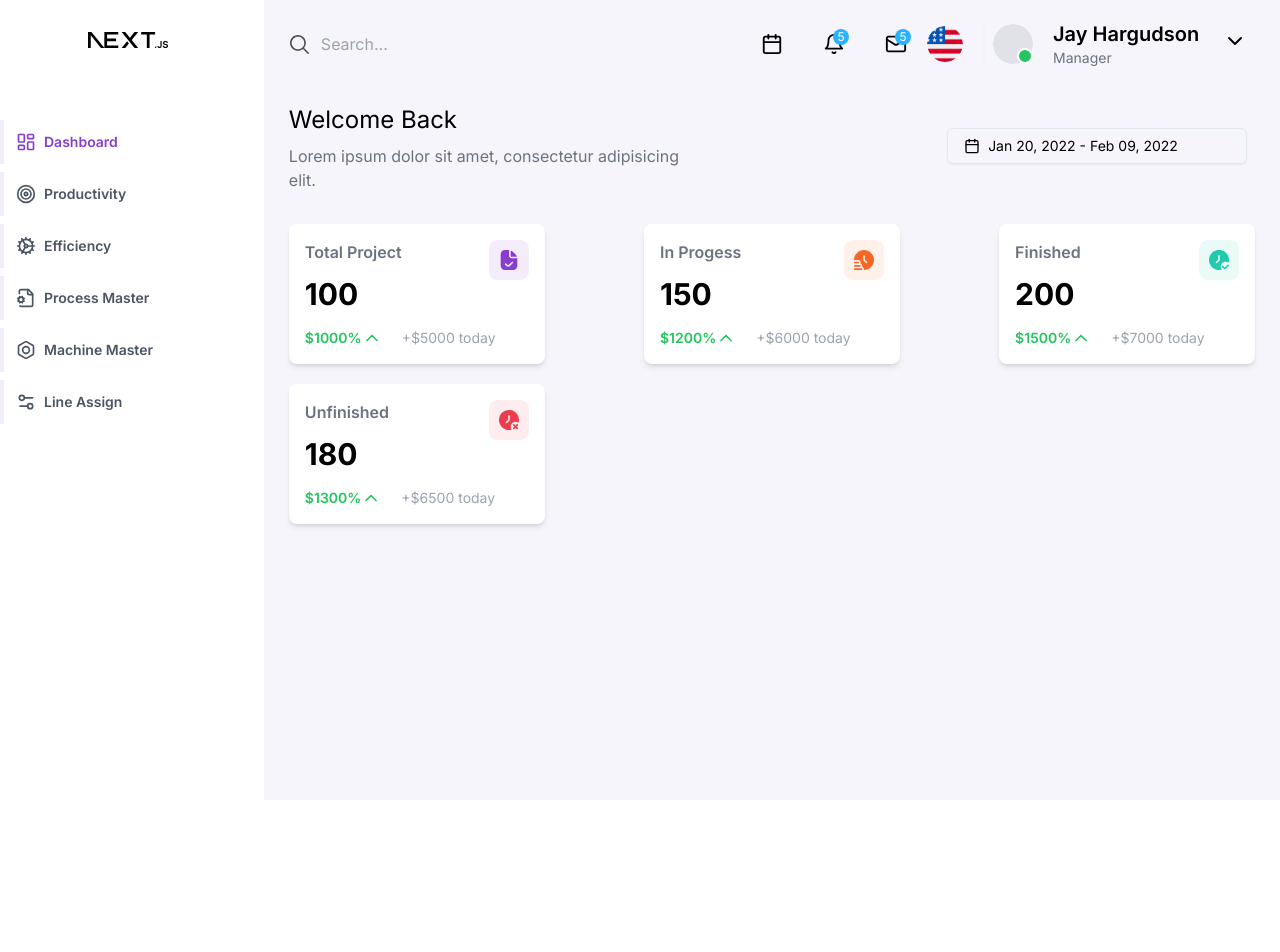
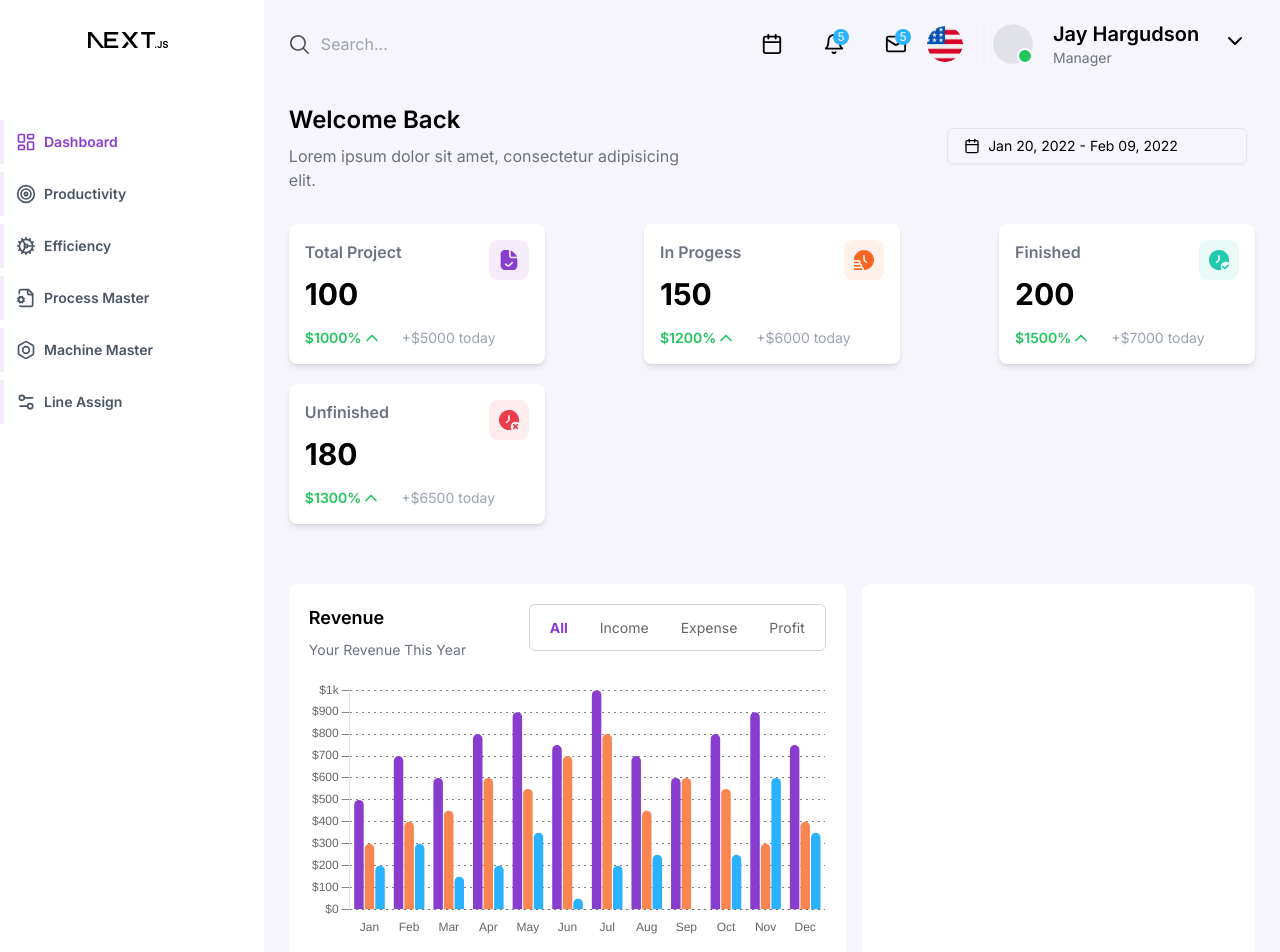
Before and after one commit to Febiecode/naiduhall, a Next.js app: page / in a window 1280 px wide. Shown: the top 952 px of the page. Before the commit the page ends 800 px from the top, so only its background shows below. Built offline with nearby package versions, Linux system fonts and the light colour scheme.

Commit message:
Revenue Section

```diff
--- a/package.json
+++ b/package.json
@@ -13,14 +13,17 @@
     "@radix-ui/react-icons": "^1.3.0",
     "@radix-ui/react-popover": "^1.0.7",
     "@radix-ui/react-slot": "^1.0.2",
+    "chart.js": "^4.4.2",
     "class-variance-authority": "^0.7.0",
     "clsx": "^2.1.0",
     "date-fns": "^3.6.0",
     "lucide-react": "^0.364.0",
     "next": "14.1.4",
     "react": "^18",
+    "react-chartjs-2": "^5.2.0",
     "react-day-picker": "^8.10.0",
     "react-dom": "^18",
+    "styled-components": "^6.1.8",
     "tailwind-merge": "^2.2.2",
     "tailwindcss-animate": "^1.0.7"
   },
--- a/src/app/globals.css
+++ b/src/app/globals.css
@@ -33,7 +33,7 @@
   display: flex;
   justify-content: space-between;
   flex-direction: row;
-  height: 100vh;
+  height: 100%;
   width: 100%;
 }
 
--- a/src/components/Dashboard/Dashboard.tsx
+++ b/src/components/Dashboard/Dashboard.tsx
@@ -2,15 +2,19 @@ import React from 'react'
 import NavBar from '../navbar/NavBar'
 import WelcomeSelectDate from '../molecules/WelcomeSelectDate'
 import CardsList from '../molecules/CardList'
+import ChartSection from '../molecules/ChartSection'
 
 const Dashboard = () => {
   return (
     <>
-       <div className="customMain">
-       <NavBar />
-       <WelcomeSelectDate />
-       <CardsList />
-       </div>
+      <section className="customMain">
+        <NavBar />
+        <WelcomeSelectDate />
+        <CardsList />
+        <ChartSection />
+
+      </section>
+
 
     </>
   )
--- /dev/null
+++ b/src/components/atoms/charts/BarChart.tsx
@@ -0,0 +1,115 @@
+"use client"
+import React, {useState} from 'react';
+import {
+  Chart as ChartJS,
+  CategoryScale,
+  LinearScale,
+  BarElement,
+  Title,
+  Tooltip,
+  Legend,
+} from 'chart.js';
+import { Bar } from 'react-chartjs-2';
+
+ChartJS.register(
+  CategoryScale,
+  LinearScale,
+  BarElement,
+  Title,
+  Tooltip,
+  Legend
+);
+
+interface BarChartProps{
+  dataset1Data: number[],
+  dataset2Data: number[],
+  dataset3Data: number[],
+
+}
+
+const labels = ['Jan', 'Feb', 'Mar', 'Apr', 'May', 'Jun', 'Jul', 'Aug', 'Sep', 'Oct', 'Nov', 'Dec'];
+
+const dataset1Data = [500, 700, 600, 800, 900, 750, 1000, 700, 600, 800, 900, 750,]; // Example custom data for Dataset 1
+const dataset2Data = [300, 400, 450, 600, 550, 700, 800, 450, 600, 550,300, 400]; // Example custom data for Dataset 2
+const profitData = dataset1Data.map((income, index) => income - dataset2Data[index]);
+
+
+const BarChart: React.FC = () => {
+
+
+  const [data, setData] = useState({
+    labels: labels,
+  datasets: [
+    {
+      label: 'Income',
+      data: dataset1Data,
+      backgroundColor: '#883DCF',
+    },
+    {
+      label: 'Expense',
+      data: dataset2Data,
+      backgroundColor: '#F98550',
+    },
+    {
+      label: 'Profit',
+      data: profitData,
+      backgroundColor: '#2BB2FE',
+    }
+  ]
+  });
+  return (
+    <>
+      <div className='w-full py-5'>
+      <Bar
+        data={data}
+        options={{
+          plugins: {
+            legend: {
+              display: false, // Hide legend
+            },
+          },
+          scales: {
+            x: {
+
+              grid: {
+                display: false, // Remove x-axis grid lines
+              },
+            },
+            y: {
+
+              grid:{
+                color: 'grey',
+            },
+            border: {
+                dash: [2,4],
+            },
+            ticks: {
+              callback: function(value) {
+                if (typeof value === 'number') {
+                  if (value >= 1000) {
+                    return `$${(value / 1000)}k`; // Display 'k' for thousands
+                  } else {
+                    return `$${value}`; // Display regular value
+                  }
+                } else {
+                  return value.toString();
+                }
+              }
+          }
+
+            },
+          },
+          elements: {
+            bar: {
+              borderRadius: 5, // Set border-radius
+            },
+          },
+        }}
+      />
+    </div>
+    </>
+  );
+}
+
+
+export default BarChart;
--- a/src/components/molecules/CardList.tsx
+++ b/src/components/molecules/CardList.tsx
@@ -18,10 +18,7 @@ const CardsList = () => {
                     {cardsData.map((card, index) => (
                         <Card key={index} {...card} />
                     ))}
-
                 </div>
-
-
             </div>
 
         </>
--- /dev/null
+++ b/src/components/molecules/ChartMenu.tsx
@@ -0,0 +1,67 @@
+import React from 'react'
+import { useState } from 'react'
+import styled from 'styled-components'
+const filterMenuCategory = ['All', 'Income', 'Expense', 'Profit']
+
+const Button = styled.button`
+	color: '#883DCF';
+	cursor: pointer;
+	padding-left: 1rem;
+	padding-right: 1rem;
+	padding-bottom: 0.5rem;
+	padding-top: 0.5rem;
+    font-size: 14px;
+	border-radius: 6px;
+	&:disabled {
+	color: grey;
+	opacity: 0.7;
+	cursor: default;
+	}
+	`;
+
+const ButtonToggle = styled(Button) <{ active: boolean }>`
+	opacity: 0.6;
+	${({ active }) =>
+        active && `
+    color: #883DCF;
+		font-weight: bold;
+		opacity: 1;
+	`}
+	`;
+
+function ToggleGrp() {
+    const [active, setActive] = useState(filterMenuCategory[0]);
+
+    const handleButtonClick = (filterCategory: string) => {
+        setActive(filterCategory);
+        console.log('Active:', filterCategory);
+    };
+
+    return (
+        <div className='flex justify-center py-1 px-1 rounded-md border border-gray-300'>
+            {filterMenuCategory.map((filterCategory, index) => (
+                <ButtonToggle
+                    key={index}
+                    active={active === filterCategory}
+                    onClick={() => handleButtonClick(filterCategory)}
+                    className="hover:text-custom-purple hover:bg-primary-custom-purple"
+                >
+                    {filterCategory}
+                </ButtonToggle>
+            ))}
+        </div>
+    );
+}
+
+const ChartMenu = () => {
+    return (
+        <>
+
+            <section className='flex w-full items-center justify-between'>
+                <ToggleGrp />
+            </section>
+        </>
+    )
+}
+
+export default ChartMenu
--- /dev/null
+++ b/src/components/molecules/ChartSection.tsx
@@ -0,0 +1,22 @@
+import React from 'react'
+import BarChart from '../atoms/charts/BarChart'
+import ChartSectionHearder from '../molecules/ChartSectionHearder'
+
+
+const ChartSection = () => {
+  return (
+    <>
+        <div className="grid grid-cols-12 gap-4 w-[98%] mt-10 ">
+                <div className="w-full col-span-7 flex flex-wrap flex-row justify-between bg-white p-5 rounded-lg">
+                    <ChartSectionHearder />
+                    <BarChart />
+                </div>
+                <div className="w-full col-span-5 flex flex-wrap flex-row justify-between bg-white p-5 rounded-lg">
+
+                </div>
+            </div>
+    </>
+  )
+}
+
+export default ChartSection
--- /dev/null
+++ b/src/components/molecules/ChartSectionHearder.tsx
@@ -0,0 +1,21 @@
+import React from 'react'
+import ChartMenu from './ChartMenu'
+
+const ChartSectionHearder = () => {
+    return (
+        <>
+            <div className="h-auto w-full col-span-5 flex flex-row justify-between">
+                <div className='flex flex-col'>
+                    <h1 className="text-base sm:text-sm md:text-base lg:text-lg xl:text-lg mb-2 font-semibold">Revenue</h1>
+                    <p className="text-sm text-gray-500">Your Revenue This Year</p>
+                </div>
+
+                <div>
+                    <ChartMenu />
+                </div>
+            </div>
+        </>
+    )
+}
+
+export default ChartSectionHearder
--- a/src/components/molecules/WelcomeSelectDate.tsx
+++ b/src/components/molecules/WelcomeSelectDate.tsx
@@ -4,9 +4,9 @@ import DatePickerWithRange  from '../atoms/DatePickerWithRange'
 const WelcomeSelectDate = () => {
     return (
         <>
-            <div className="grid grid-cols-12 gap-4 h-20 w-[98%] mt-10 place-items-center">
+            <div className="grid grid-cols-12 gap-4 w-[98%] h-[100%] mt-10 place-items-center">
                 <div className="h-20 w-full col-span-5 flex flex-col justiify-center">
-                    <h1 className="text-base sm:text-sm md:text-base lg:text-xl xl:text-2xl mb-2">Welcome Back</h1>
+                    <h1 className="text-base sm:text-sm md:text-base lg:text-xl xl:text-2xl mb-2 font-semibold">Welcome Back</h1>
                     <p className="text-base text-gray-500">Lorem ipsum dolor sit amet, consectetur adipisicing elit.</p>
 
                 </div>
```
Also changed, not shown: 1 other file (tests, documents, lock files or other folders).
